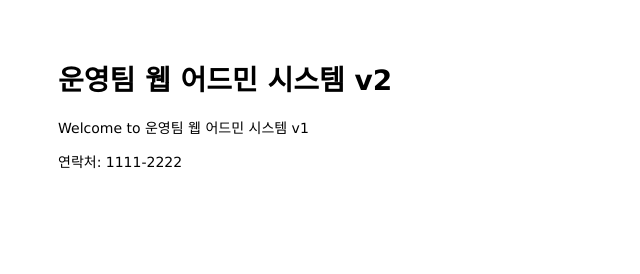
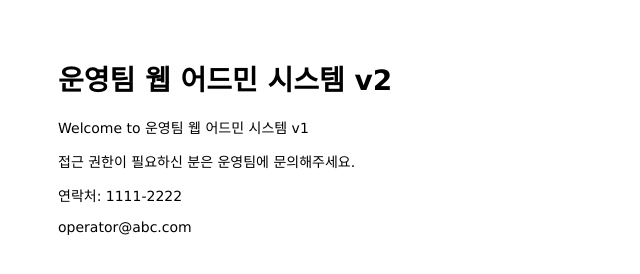
Before and after one commit to minjin587/mastering-git-github, a website: page public/index.html in a window 1280 px wide. Shown: the whole page, without its empty margins (0-640 px from the left). Drawn offline with Linux system fonts and the light colour scheme.

Commit message:
Change content in main page

```diff
--- a/public/index.html
+++ b/public/index.html
@@ -9,9 +9,11 @@
 
   <h1>운영팀 웹 어드민 시스템 v2</h1>
   <p>Welcome to 운영팀 웹 어드민 시스템 v1</p>
+  <p>접근 권한이 필요하신 분은 운영팀에 문의해주세요.</p>
 </body>
 
 <footer>
   <p>연락처: 1111-2222</p>
+  <P>operator@abc.com</P>
 </footer>
 </html>
```
